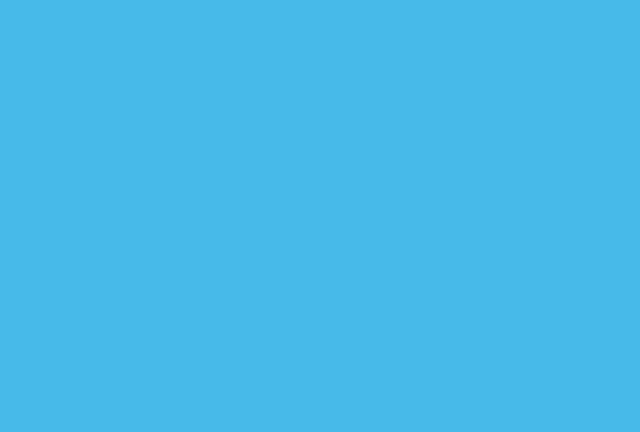
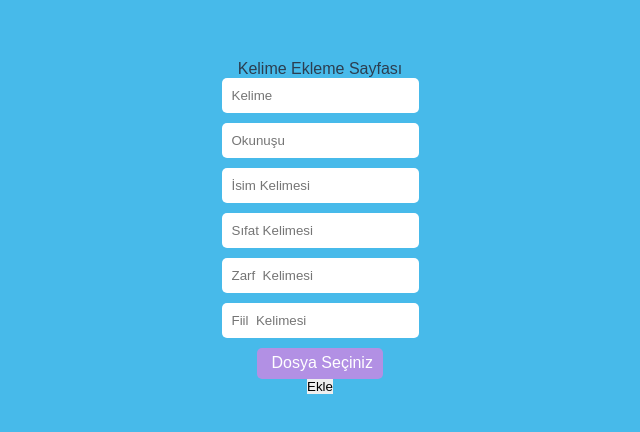
Before and after one commit to aslansergen/kelime-ezber-vue, a Vue app: page /yeni-kelime in a window 1280 px wide. Before the commit this address had no page. Shown: the top 432 px of the page, without its empty margins (320-960 px from the left). Built offline with nearby package versions, Linux system fonts and the light colour scheme.

Commit message:
kelime ekleme  sayfası ve link yapısı oluşturuldu

```diff
--- /dev/null
+++ b/src/pages/AddingNewWord.vue
@@ -0,0 +1,124 @@
+<template>
+    <div class="form">
+        <p>Kelime Ekleme Sayfası</p>
+        <input type="text" placeholder="Kelime" v-model="wordData.kelime">
+        <input type="text" placeholder="Okunuşu">
+        <input type="text" placeholder="İsim Kelimesi">
+        <input type="text" placeholder="Sıfat Kelimesi">
+        <input type="text" placeholder="Zarf  Kelimesi">
+        <input type="text" placeholder="Fiil  Kelimesi">
+        <img v-if="uploadedImageShow" class="uploaded-image" :src="wordData.resimYol">
+        <label v-if="!uploadedImageShow" class="file-upload">
+          <input type="file" ref="fileInput" @change="handleUpload" :disabled="fileUploadInputDisabled">
+          {{fileUploadInputButtonText}}
+        </label>
+        <button @click="addWordToFirebase">Ekle</button>
+    </div>
+</template>
+
+<script>
+import {auth ,createUser,db,getDocs,getDoc,signInWithEmailAndPassword,
+  collection ,addDoc,deleteDoc, doc, updateDoc,signOut, storage, ref, uploadBytes,getDownloadURL
+} from '../firebase/config';
+export default {
+    name: 'AddingNewWord',
+    data() {
+        return{
+            uploadedImageShow: false,
+            fileUploadInputDisabled: false,
+            fileUploadInputButtonText : 'Dosya Seçiniz',
+            wordData : {
+                btnAngry : true,
+                btnSmile : false,
+                btnThink : false,
+                fiil : null,
+                isim : null,
+                kelime : null,
+                knowNumber : '',
+                okunus: null,
+                resimYol: 'https://firebasestorage.googleapis.com/v0/b/kelime-ezber-e0e0e.appspot.com/o/kelime-ezber%2Fsoap.jpg?alt=media&token=2906724d-a09f-49d6-a661-7f7eb63a89c9',
+                sifat : null,
+                zarf : null
+            },
+            dbName : 'kelime-ezber'
+        }
+    },
+    methods: {
+        addWordToFirebase :async function(){
+            console.log('naber gelmedi senden bi haber');
+            console.log(this.wordData);
+            try {
+                let res = await addDoc(collection(db,this.dbName), this.wordData);
+                    console.log(res.id);
+
+                } catch (error) {
+                    console.log(error);
+            }
+        },
+        deneme: function(){
+            console.log('lan lun bekle');
+        },
+        handleUpload: async function(){
+            const file = this.$refs.fileInput.files[0]; // Seçilen dosyayı al
+            if (!file) {
+                console.error('Dosya seçilmedi.');
+                return;
+            }
+            this.fileUploadInputDisabled = true;
+            this.fileUploadInputButtonText = 'Yükleniyor...'
+            // Firebase Storage referansını oluştur
+            const storageRef = ref(storage, 'uploads/' + file.name);
+
+            try {
+                // Dosyayı yükleme işlemi
+                const snapshot = await uploadBytes(storageRef, file);
+                console.log('Dosya yükleme işlemi başarılı:', snapshot);
+                console.log(snapshot)
+                const downloadURL = await getDownloadURL(snapshot.ref);
+                console.log('Dosyanın indirme bağlantısı:');
+                this.wordData.resimYol = downloadURL
+                console.log(downloadURL);
+                this.$refs.fileInput.value = null;
+                this.fileUploadInputDisabled = false;
+               this.fileUploadInputButtonText = 'Dosya Seçiniz';
+               this.uploadedImageShow = true;
+            } catch (error) {
+                console.error('Dosya yükleme işlemi başarısız:', error);
+            }
+        }
+    }
+}
+
+</script>
+<style scoped>
+.form{
+    display:flex;
+    flex-direction: column;
+    align-items: center;
+}
+.form input[type='text']{
+    margin-bottom: 10px;
+    border-radius: 5px;
+    padding:10px;
+    border: none;
+}
+.form button{
+    border:none;
+}
+.file-upload{
+    background-color: #b290e4;
+    color:white;
+    border-radius: 5px;
+    padding: 5px 10px;
+    cursor:pointer;
+}
+.file-upload input{
+    width: 0;
+    visibility: hidden;
+}
+.uploaded-image{
+    width: 200px;
+    height: 150px;
+    object-fit: contain;
+}
+</style>
--- a/src/routes.js
+++ b/src/routes.js
@@ -2,11 +2,14 @@ import HelloWorld from './pages/HelloWorld.vue'
 import GamePage from './pages/GamePage.vue'
 import KelimePage from './pages/KelimePage.vue'
 import HomePage from './pages/HomePage.vue'
+import AddingNewWord from './pages/AddingNewWord.vue'
 
 export const routes = [
     {path  : '' ,component : HelloWorld, name: 'anasayfa'},
     {path  : '/oyunlar' ,component : GamePage, name: 'oyunlar'},
     {path  : '/kelime' ,component : KelimePage, name: 'kelime'},
     {path  : '/anasayfa' ,component : HomePage, name: 'anasayfa'},
+    {path  : '/yeni-kelime' ,component : AddingNewWord, name: 'newWord'},
+    {path  : '/hello' ,component : HelloWorld, name: 'hel'},
 
 ]
```
